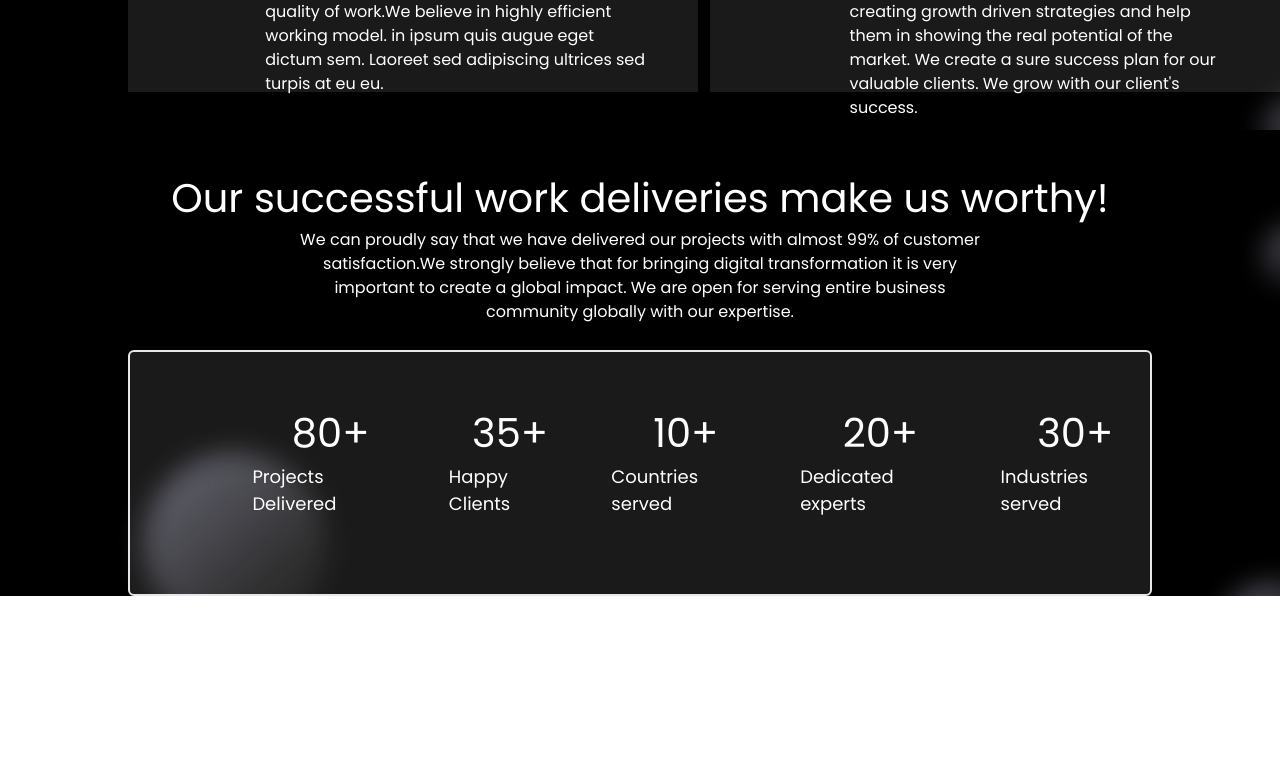
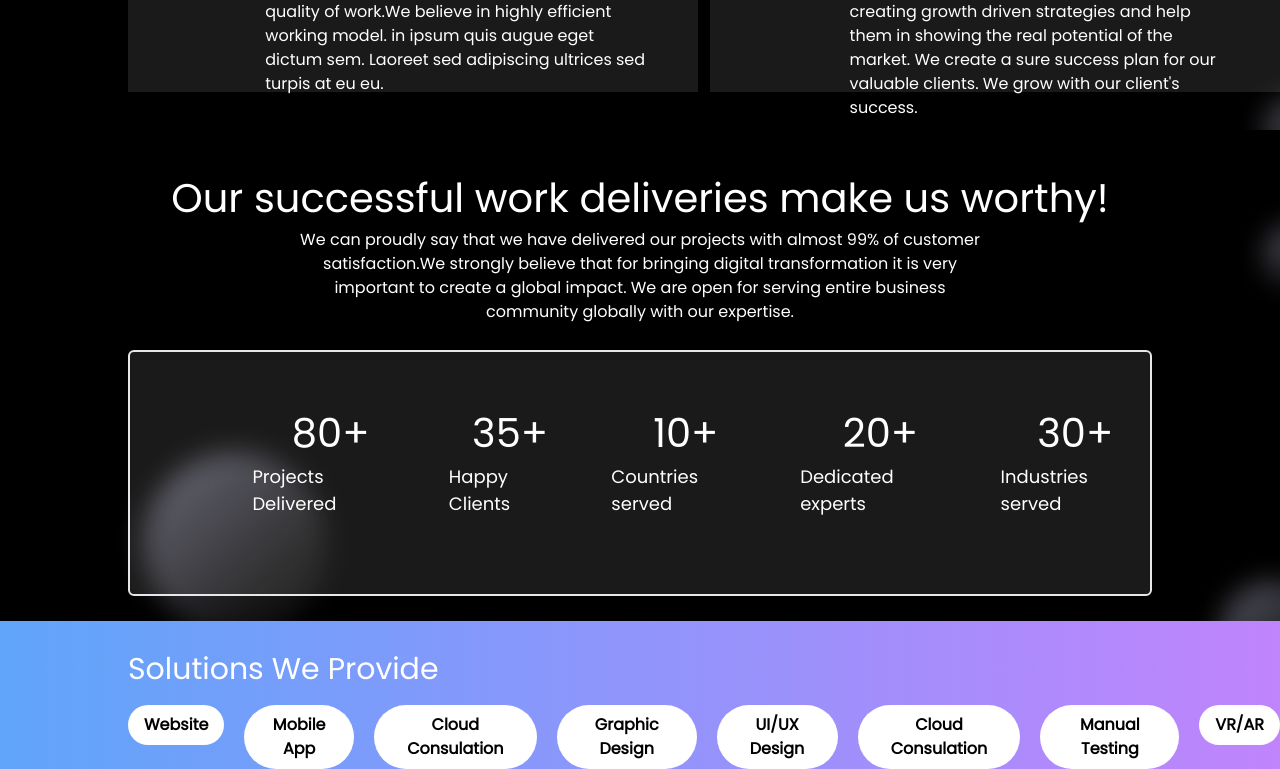
Before and after one commit to bhargavi-005/ShubhchintakWebsite, a Next.js app in the folder shubhchintak-india/: page / in a window 1280 px wide. Shown: the part 1617-2386 px from the top of the page. Before the commit the page ends 2213 px from the top, so only its background shows below. Built offline with nearby package versions, Linux system fonts and the light colour scheme.

Commit message:
started solutions page

```diff
--- a/shubhchintak-india/src/pages/landing.js
+++ b/shubhchintak-india/src/pages/landing.js
@@ -22,7 +22,7 @@ function landing(){
         {/* Next Section */}
         <Impact/>
         {/* Next Section */}
-        <div className="pt-[3%]" style={{ backgroundImage: `url(${bg.src})` }}>
+        <div className="pt-[3%] pb-[2%]" style={{ backgroundImage: `url(${bg.src})` }}>
             <h1 className="text-white text-center text-[40px]">Our successful work deliveries make us worthy!</h1>
             <p className="text-white text-center font-[16px] ml-[23%] mr-[23%]">We can proudly say that we have delivered our projects with almost 99% of customer satisfaction.We strongly believe that for bringing digital transformation it is very important to create a global impact. We are open for serving entire business community globally with our expertise.</p>
             <div className="space-x-10 flex flex-row mt-[2%] ml-[10%] mr-[10%] border-2 rounded-md border-solid pb-[6%] bg-black-rgba">
@@ -49,6 +49,68 @@ function landing(){
             </div>
         </div>
         {/* Next Section */}
+        <div className="bg-gradient-to-r from-blue-400 to-purple-400 pt-[2%]">
+            <h2 className="ml-[10%] text-[30px] text-white">Solutions We Provide</h2>
+            <div className="flex flex-row mt-[1%] ml-[10%] space-x-5">
+                <div>
+                    <a href="">
+                    <button class="bg-white hover:bg-blue-700 text-black font-bold py-2 px-4 rounded-full">
+                        Website
+                    </button>
+                    </a>
+                </div>
+                <div>
+                    <a href="">
+                    <button class="bg-white hover:bg-blue-700 text-black font-bold py-2 px-4 rounded-full">
+                        Mobile App
+                    </button>
+                    </a>
+                </div>
+                <div>
+                    <a href="">
+                    <button class="bg-white hover:bg-blue-700 text-black font-bold py-2 px-4 rounded-full">
+                        Cloud Consulation
+                    </button>
+                    </a>
+                </div>
+                <div>
+                    <a href="">
+                    <button class="bg-white hover:bg-blue-700 text-black font-bold py-2 px-4 rounded-full">
+                        Graphic Design
+                    </button>
+                    </a>
+                </div>
+                <div>
+                    <a href="">
+                    <button class="bg-white hover:bg-blue-700 text-black font-bold py-2 px-4 rounded-full">
+                        UI/UX Design
+                    </button>
+                    </a>
+                </div>
+                <div>
+                    <a href="">
+                    <button class="bg-white hover:bg-blue-700 text-black font-bold py-2 px-4 rounded-full">
+                        Cloud Consulation
+                    </button>
+                    </a>
+                </div>
+                <div>
+                    <a href="">
+                    <button class="bg-white hover:bg-blue-700 text-black font-bold py-2 px-4 rounded-full">
+                        Manual Testing
+                    </button>
+                    </a>
+                </div>
+                <div>
+                    <a href="">
+                    <button class="bg-white hover:bg-blue-700 text-black font-bold py-2 px-4 rounded-full">
+                        VR/AR
+                    </button>
+                    </a>
+                </div>
+            </div>
+        </div>
+        {/* Next Section */}
         </div>
     )
 }
```
